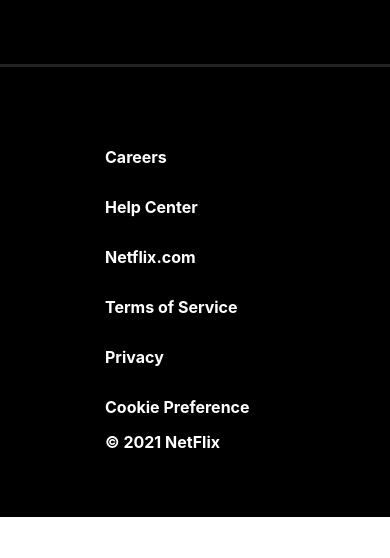
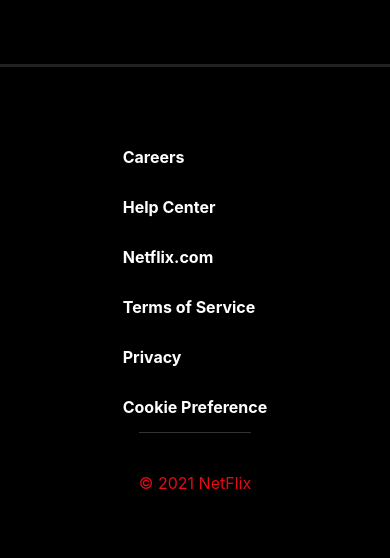
Before and after one commit to frontender007/netflix-clone, a React (Create React App) app: page / in a window 390 px wide. Shown: the part 1421-1979 px from the top of the page. Before the commit the page ends 1938 px from the top, so only its background shows below. Built offline with nearby package versions, Linux system fonts and the light colour scheme; no server answers.

Commit message:
Footer tweaking

```diff
--- a/src/Footer.css
+++ b/src/Footer.css
@@ -83,11 +83,18 @@
     .footer__links li {
         padding: 15px 0;
     }
+
+    .footer__copyright {
+        padding-top: 40px;
+        color:rgba(229, 10, 20, 1);
+        font-weight: normal;
+        border-top: 1px solid #333;
+    }
 }
 
 @media screen and (max-width: 768px) {
 
-    .footer__company {
+    .footer__company, .footer_helpcenter {
         flex-direction: column;
         border-bottom: 3px solid #222;
         align-items: center;
@@ -97,4 +104,6 @@
         justify-content: space-around;
         padding-top: 40px;
     }
+
+
 }
```
